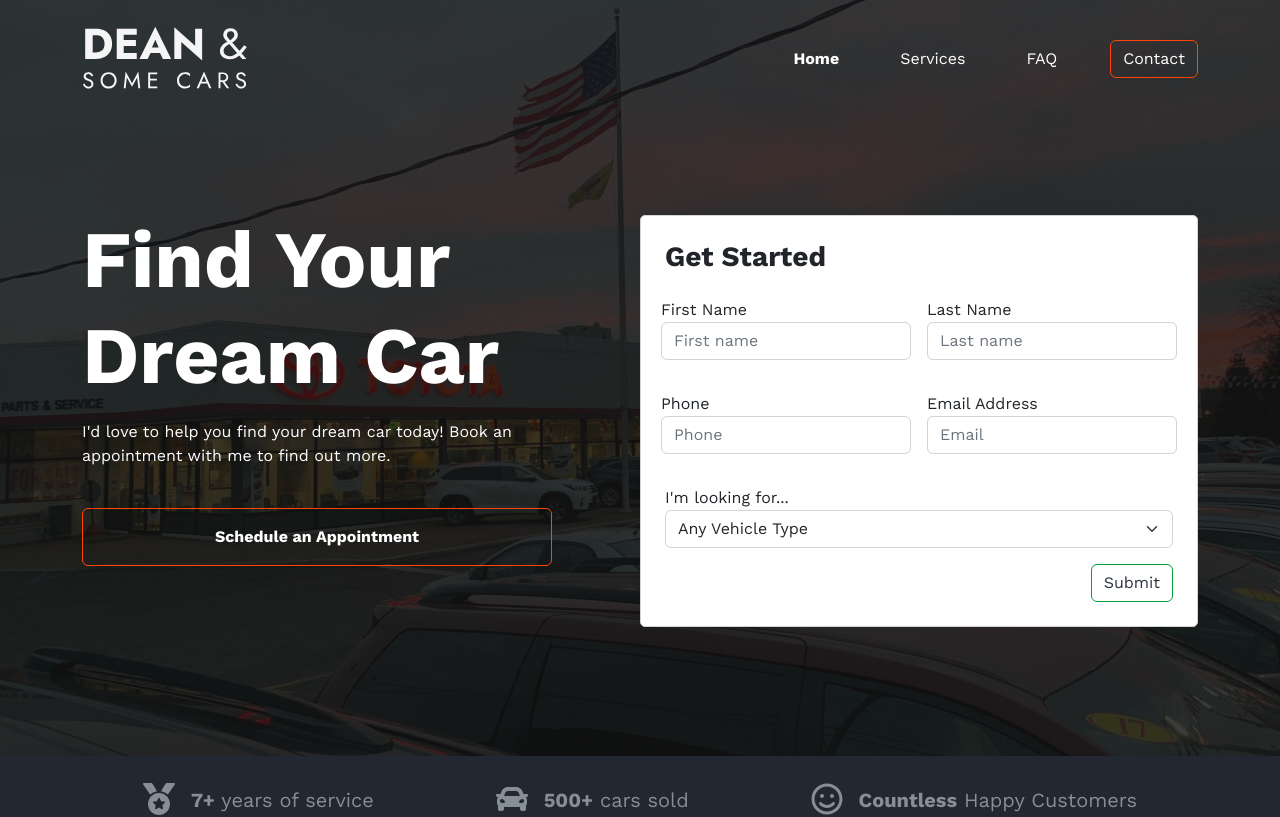
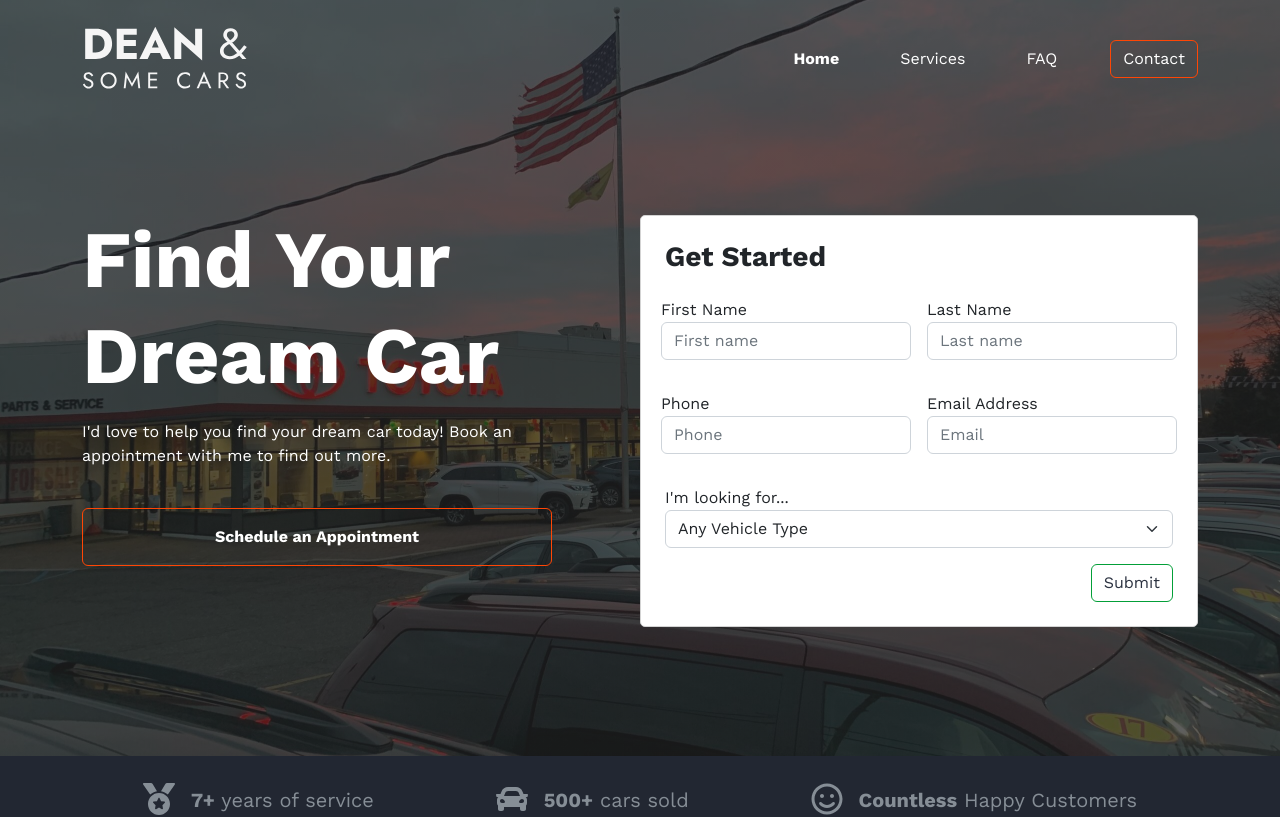
Before and after one commit to salcamassa/deanandsomecars, a Next.js app: page / in a window 1280 px wide. Shown: the top 817 px of the page. Built offline with nearby package versions, Linux system fonts and the light colour scheme.

Commit message:
make hero-bg lighter

```diff
--- a/components/Hero/hero.module.scss
+++ b/components/Hero/hero.module.scss
@@ -26,8 +26,8 @@
 .heroGradient {
   background: linear-gradient(
     to left,
-    rgba(0, 0, 0, 0.65),
-    rgba(0, 0, 0, 0.65)
+    rgba(0, 0, 0, 0.45),
+    rgba(0, 0, 0, 0.45)
   );
   overflow: hidden;
   height: 100%;
```
